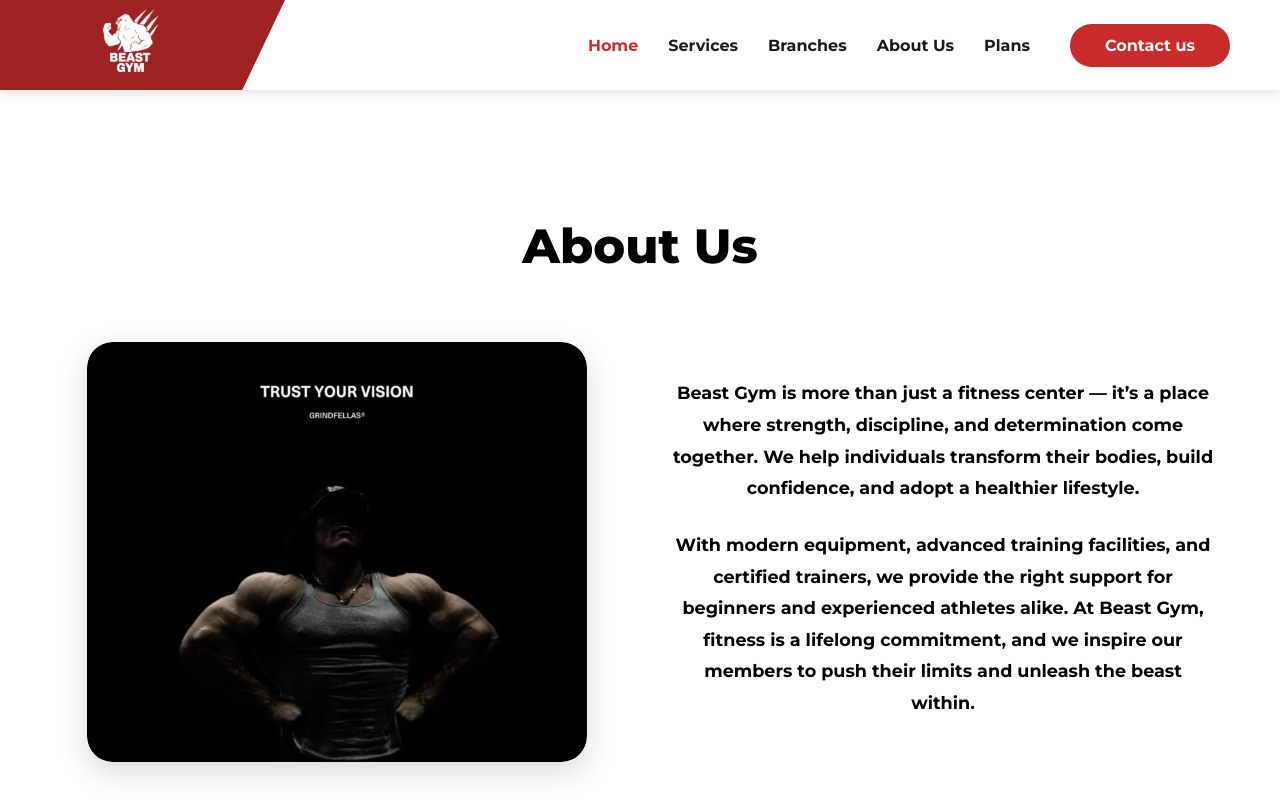
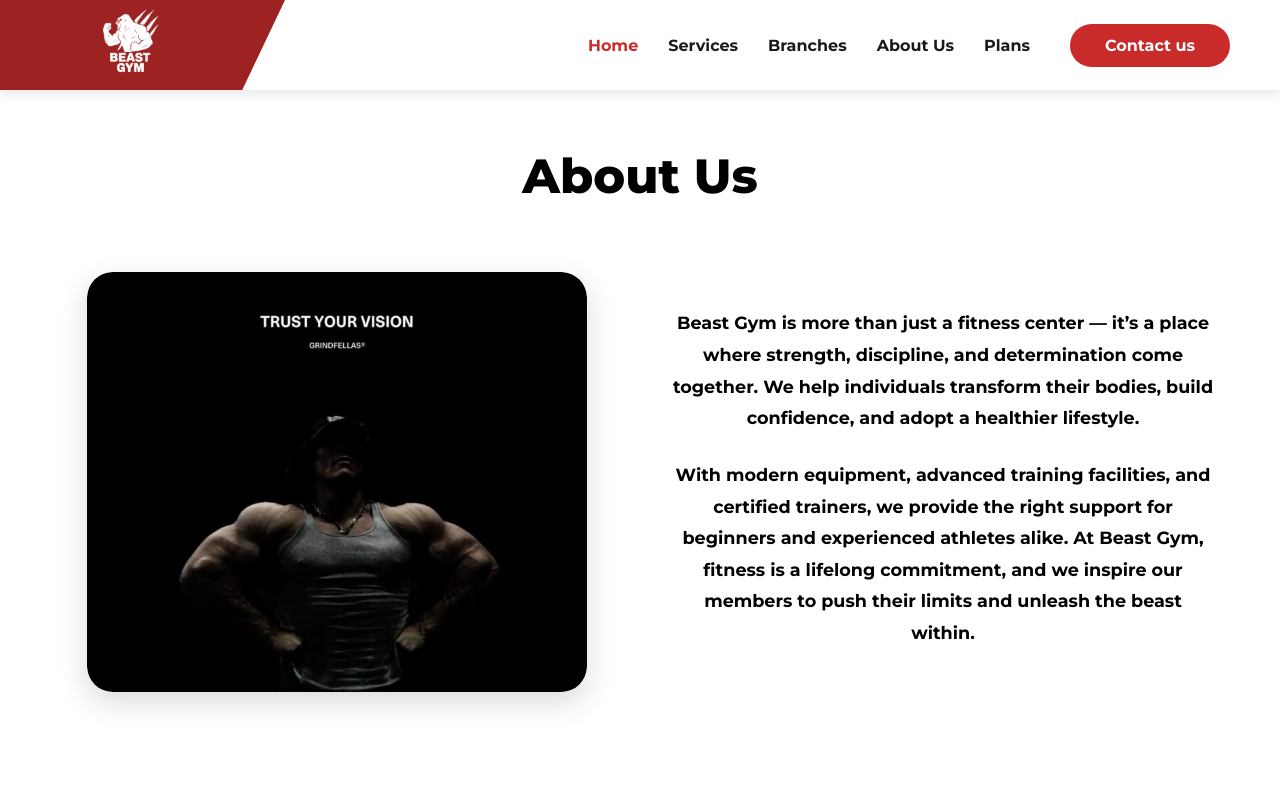
Before and after one commit to Swapnilp011/Gym-site, a React (Vite) app: page /about in a window 1280 px wide. Shown: the top 800 px of the page. Built offline with nearby package versions, Linux system fonts and the light colour scheme.

Commit message:
In About us page cheange the padding in abouct us section from the top and bottom side

```diff
--- a/src/pages/Aboutuspage/Aboutus.css
+++ b/src/pages/Aboutuspage/Aboutus.css
@@ -1,7 +1,7 @@
 @import url('https://fonts.googleapis.com/css2?family=Montserrat:wght@400;600;700;800&display=swap');
 
 .about-vision-section {
-  padding: 80px 5%;
+  padding: 10px 5% 30px 5%;
   background-color: #fff;
   font-family: 'Montserrat', sans-serif;
 }
```
